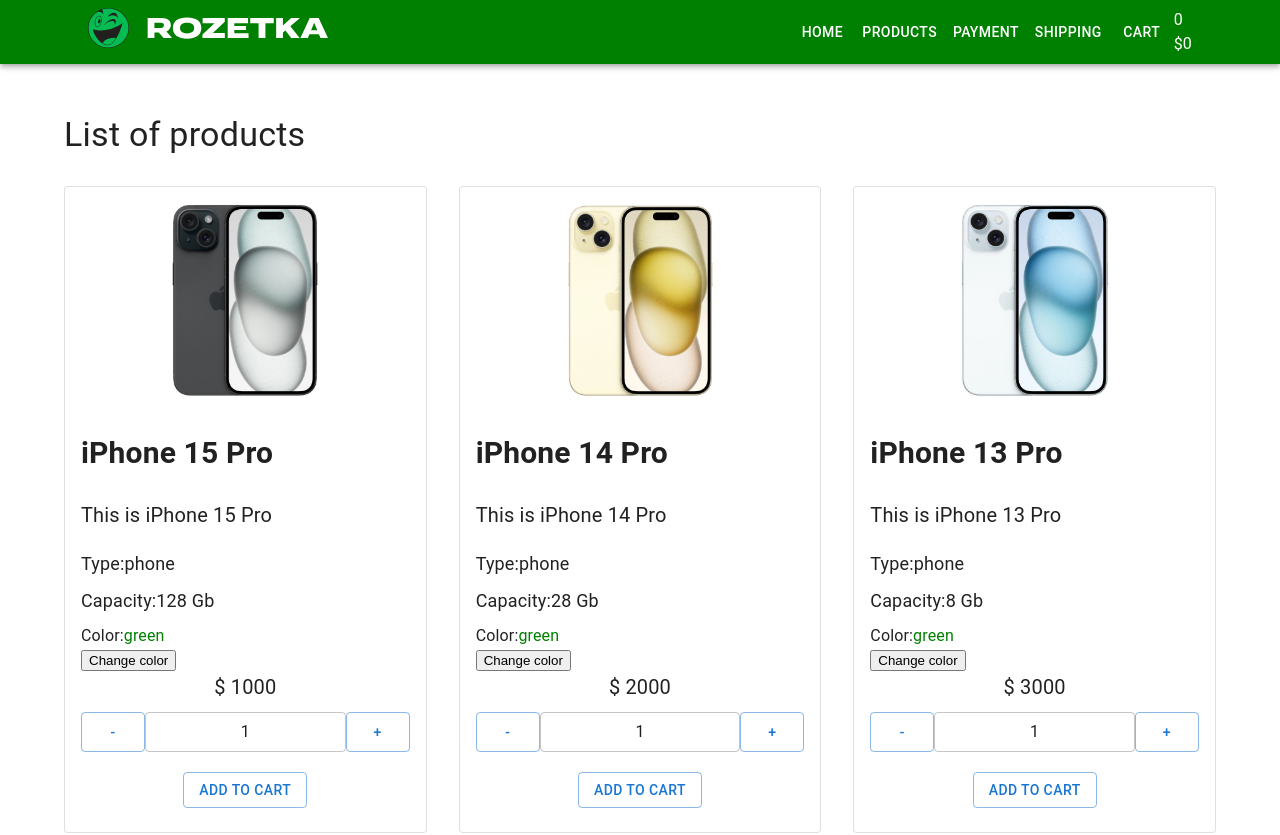
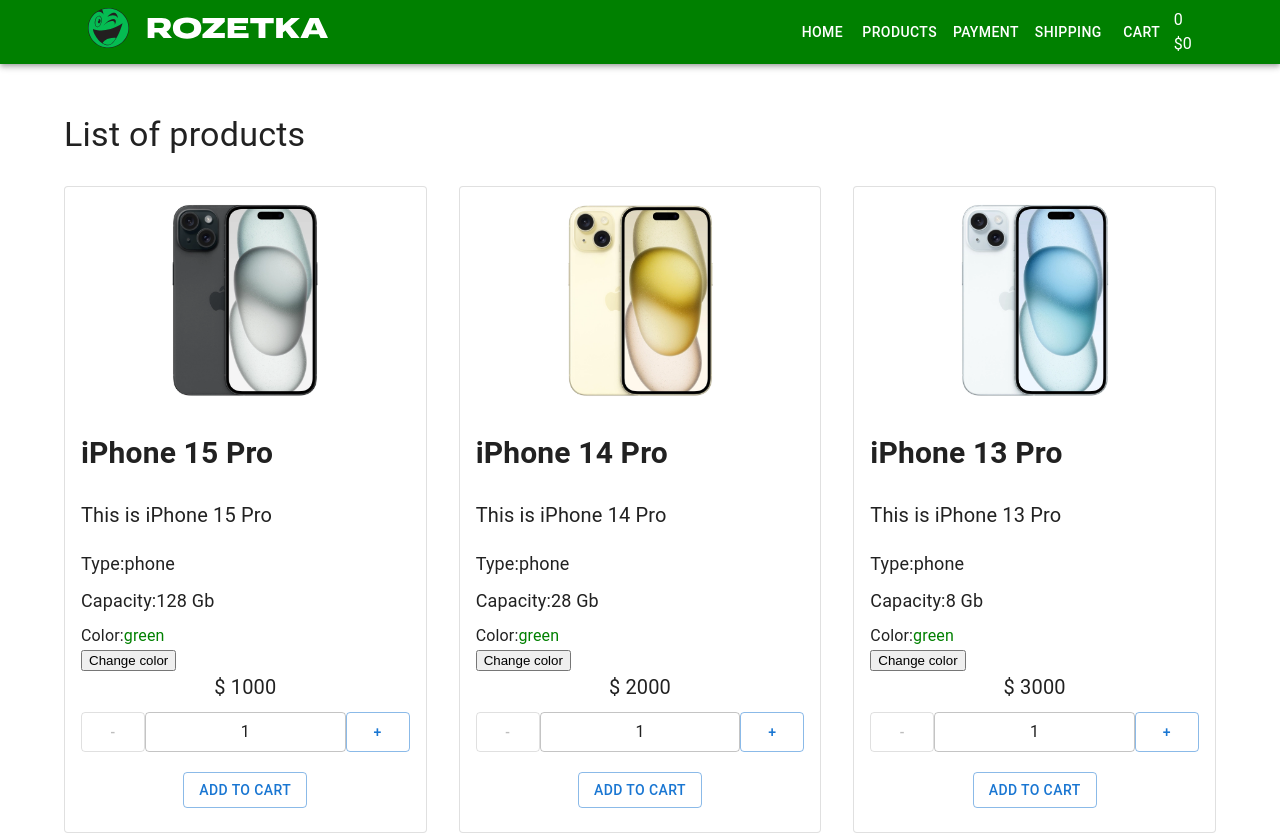
Before and after one commit to DimaPelehov/React-25-09, a React (Create React App) app: page / in a window 1280 px wide. Shown: the top 835 px of the page. Built offline with nearby package versions, Linux system fonts and the light colour scheme.

Commit message:
add disabled in count

```diff
--- a/src/components/Products/ProductListItem.tsx
+++ b/src/components/Products/ProductListItem.tsx
@@ -12,7 +12,7 @@
 }
 
 // опишемо state
-type State = { count: number; color: string }
+type State = { count: number; color: string; disabled: boolean }
 
 // замінюємо функцію ProductListItem на class ProductListItem
 class ProductListItem extends Component<ProductListItemType, State> {
@@ -20,12 +20,14 @@
     state = {
         count: 1,
         color: 'green',
+        disabled: true,
     }
 
     // Реалізація роботи лічильника(за допомогою функцій onIncrementClick і onDecrementClick)
     onIncrementClick = () => {
         this.setState((prevState) => ({
             count: prevState.count + 1,
+            disabled: false,
         }))
         // setState-спеціальна функція,котра повертає новий state,адже його не можна просто змінити,бо state-об'єкт
     }
@@ -33,6 +35,7 @@
     onDecrementClick() {
         this.setState((prevState) => ({
             count: prevState.count - 1,
+            disabled: prevState.count - 1 < 2 ? true : false,
         }))
     }
 
@@ -78,6 +81,7 @@
                         <Button
                             variant="outlined"
                             onClick={() => this.onDecrementClick()}
+                            disabled={this.state.disabled}
                         >
                             -
                         </Button>
```
